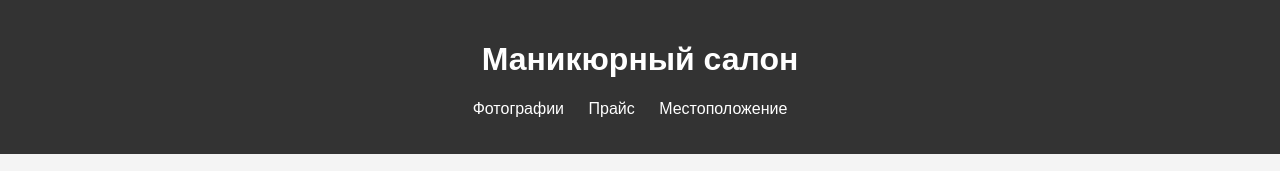
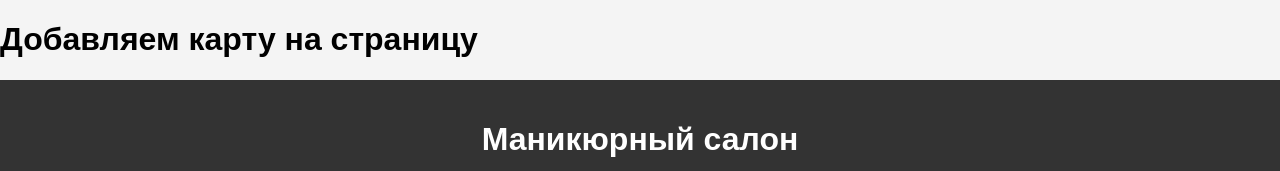
Before and after one commit to damirgabdulin971-ai/my-nail-salonn, a plain HTML site: page index.html in a window 1280 px wide. Shown: the top 171 px of the page. Drawn offline with Linux system fonts and the light colour scheme.

Commit message:
Update index.html

```diff
--- a/index.html
+++ b/index.html
@@ -6,6 +6,7 @@
     <meta http-equiv="X-UA-Compatible" content="ie=edge">
     <title>Маникюрный салон</title>
     <link rel="stylesheet" href="styles.css">
+    <h1>Добавляем карту на страницу</h1>
     <script src="https://api-maps.yandex.ru/services/constructor/1.0/js/?um=constructor%3A88c5b7ec0199e70daa1af8c1347ed46aaf674c69b183d6bd5183110dc1c3624a&amp;width=769&amp;height=666&amp;lang=ru_RU&amp;scroll=true"></script>
 </head>
 <body>
```
